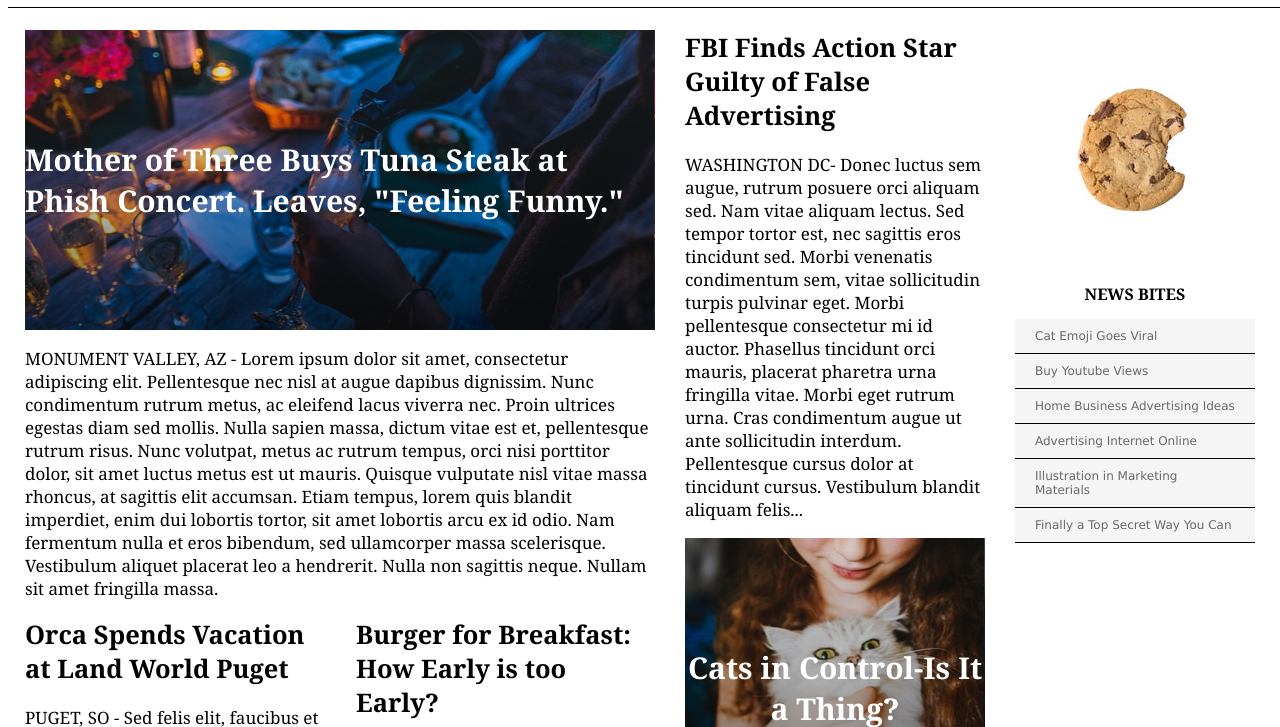
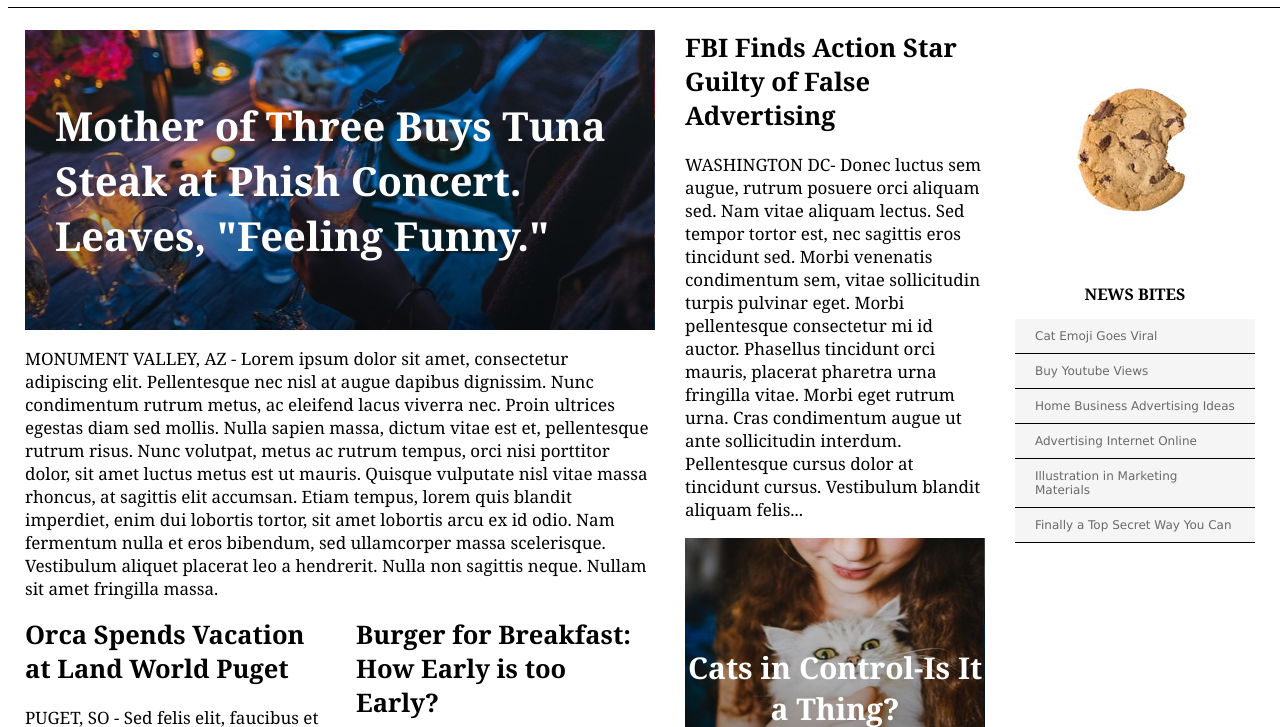
Before and after one commit to trellbot/mytimes, a plain HTML site: page index.html in a window 1280 px wide. Shown: the part 73-800 px from the top of the page. Drawn offline with Linux system fonts and the light colour scheme.

Commit message:
Fix main story image headline

```diff
--- a/resources/style.css
+++ b/resources/style.css
@@ -103,8 +103,11 @@ nav a {
 
 #story-main {
   background-image: url("./img-story-main.png");
+  text-align: left;
+  padding-left: 30px;
+}
+#story-main h2 {
   font-size: 40px;
-  text-align: left;
 }
 #story-1 {
   background-image: url("./img-story-2.png");
```
